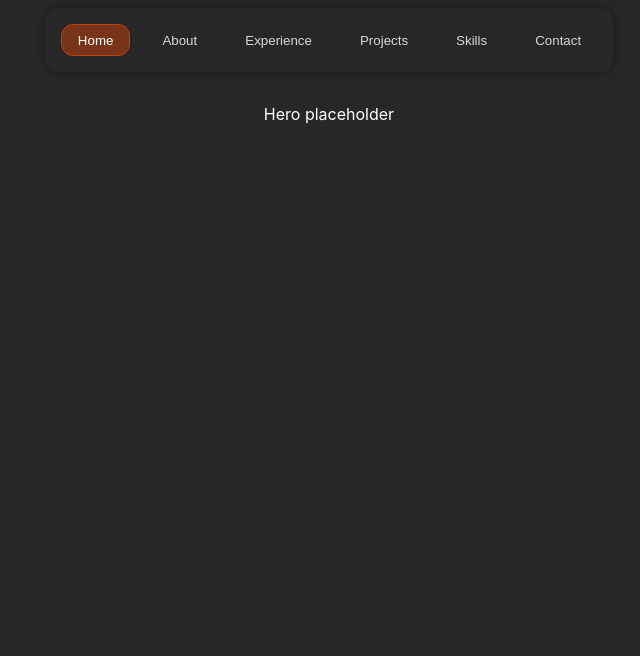
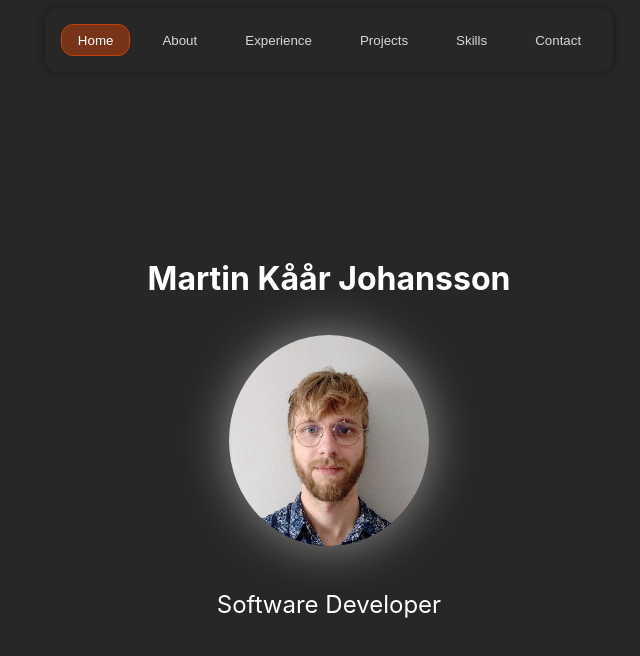
Before and after one commit to DefinitelyUnlikely/definitelyunlikely.github.io, a SvelteKit app in the folder portfolio/: page / in a window 1280 px wide. Shown: the top 656 px of the page, without its empty margins (319-959 px from the left). Built offline with nearby package versions, Linux system fonts and the light colour scheme.

Commit message:
profile pic

```diff
--- a/portfolio/src/components/sections/hero/hero.svelte
+++ b/portfolio/src/components/sections/hero/hero.svelte
@@ -1 +1,39 @@
-Hero placeholder
+<script lang="ts">
+    import { activeSection } from "$lib/sectionStore.svelte";
+    import ProfilePicture from "../../shared/images/profilePicture.svelte";
+</script>
+
+<div class="hero">
+    <div class="hero-text">
+        <h1>Martin Kåår Johansson</h1>
+        <ProfilePicture />
+        <p>Software Developer</p>
+    </div>
+</div>
+
+<style>
+    .hero {
+        display: flex;
+        flex-direction: column;
+        justify-content: center;
+        align-items: center;
+        height: 100%;
+        width: 100%;
+    }
+
+    .hero-text {
+        display: flex;
+        flex-direction: column;
+        justify-content: center;
+        align-items: center;
+    }
+
+    .hero-text h1 {
+        font-size: 2rem;
+        font-weight: bold;
+    }
+
+    .hero-text p {
+        font-size: 1.5rem;
+    }
+</style>
--- /dev/null
+++ b/portfolio/src/components/shared/images/profilePicture.svelte
@@ -0,0 +1,19 @@
+<script lang="ts">
+    import profilePicture from "$lib/assets/img/linkedin-profile-pic.jpg";
+</script>
+
+<div class="profile-pic">
+    <img id="prof-pic" src={profilePicture} alt="Martin Kåår Johansson" />
+</div>
+
+<style>
+    .profile-pic {
+        margin: 1rem 0 1rem 0;
+    }
+
+    #prof-pic {
+        width: 200px;
+        border-radius: 50%;
+        box-shadow: 0 0 3rem rgba(255, 255, 255, 0.473);
+    }
+</style>
```
